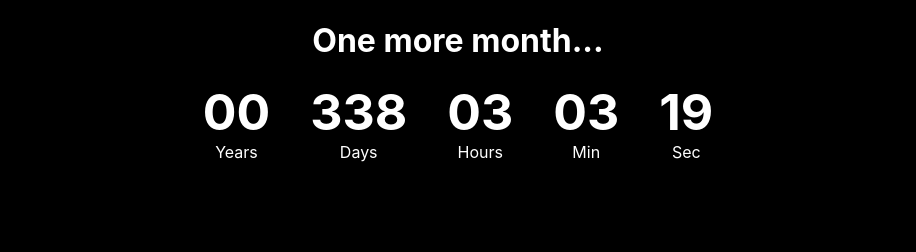
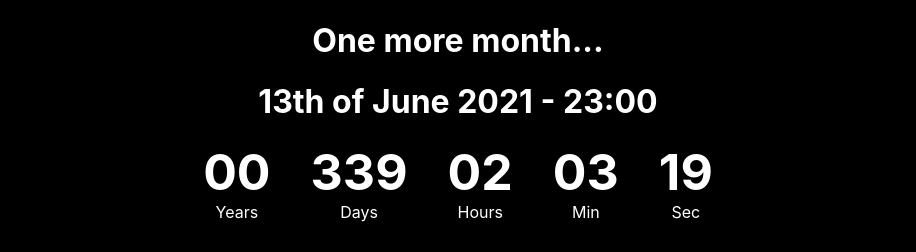
Before and after one commit to CasaDeMill/Ashe, a React (Create React App) app: page / in a window 1280 px wide. Shown: the top 252 px of the page, without its empty margins (182-1098 px from the left). Built offline with nearby package versions, Linux system fonts and the light colour scheme.

Commit message:
Update time

```diff
--- a/src/App.js
+++ b/src/App.js
@@ -14,7 +14,8 @@ class App extends Component {
       <div className="App">
         <audio ref="audio_tag" src={ heartbeat } autoPlay loop/>
         <h1>One more month...</h1>
-        <Countdown date={`2021-06-13T00:00:00`} />
+        <h1>13th of June 2021 - 23:00</h1>
+        <Countdown date={`2021-06-13T23:00:00`} />
         <div className="Video">
           <iframe title='iframe' width="853" height="480" src="https://www.youtube.com/embed/OR-ZccJyFhM?rel=0" frameborder="0" allow="accelerometer; autoplay; encrypted-media; gyroscope; picture-in-picture; fullscreen" allowfullscreen></iframe>
         </div>
```
